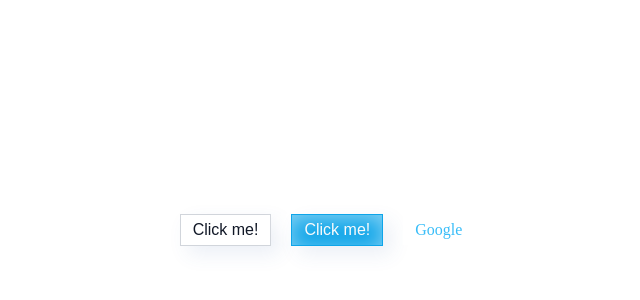
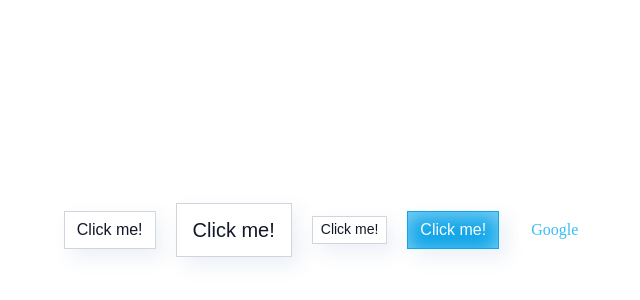
Before and after one commit to AITuring/Archery, a React (Vite) app: page / in a window 1280 px wide. Shown: the part 178-478 px from the top of the page, without its empty margins (313-953 px from the left). Built offline with nearby package versions, Linux system fonts and the light colour scheme.

Commit message:
增加了大小按钮相关变量

```diff
--- a/src/App.tsx
+++ b/src/App.tsx
@@ -8,6 +8,12 @@ function App() {
   return (
     <div className="app">
       <Button>Click me!</Button>
+      <Button
+        size={ButtonSize.Large}
+      >Click me!</Button>
+      <Button
+        size={ButtonSize.Small}
+      >Click me!</Button>
       <Button
         btnType={ButtonType.Primary}
       >Click me!</Button>
--- a/src/components/Button/style.less
+++ b/src/components/Button/style.less
@@ -2,6 +2,7 @@
   font-size: @btn-font-size;
   background-color: @body-bg;
   color: @body-color;
+  line-height: @line-height-base;
   padding: @btn-padding-y @btn-padding-x;
   border: .12rem solid @gray-300;
   margin: 10px;
@@ -9,7 +10,9 @@
   box-shadow: 8px 8px 20px 0 rgb(55 99 170 / 10%), -8px -8px 20px 0 #fff, inset 0 4px 20px 0 hsl(0deg 0% 100% / 50%);
 }
 
-.btn:hover, .btn:focus, .btn:active {
+.btn:hover,
+.btn:focus,
+.btn:active {
   color: @primary;
   border-color: @primary;
 }
@@ -20,7 +23,9 @@
   color: @gray-50;
 }
 
-.btn-primary:hover, .btn-primary:focus, .btn-primary:active {
+.btn-primary:hover,
+.btn-primary:focus,
+.btn-primary:active {
   color: @gray-50;
   background-color: @blue;
   border-color: @blue;
@@ -32,3 +37,15 @@
   color: @link;
   text-decoration: none;
 }
+
+.btn-lg {
+  padding: @btn-padding-y-lg @btn-padding-x-lg;
+  font-size: @btn-font-size-lg;
+  line-height: @line-height-lg;
+}
+
+.btn-sm {
+  padding: @btn-padding-y-sm @btn-padding-x-sm;
+  font-size: @btn-font-size-sm;
+  line-height: @line-height-sm;
+}
--- a/src/style/var.less
+++ b/src/style/var.less
@@ -54,7 +54,7 @@
 // line-height
 @line-height-base: 1.5;
 @line-height-sm: 1.25;
-@line-height-lg: 1.75;
+@line-height-lg: 1.625;
 
 
 @h1-font-size: @font-size-base * 2.5;
@@ -83,6 +83,13 @@
 @btn-font-family: @font-family-base;
 @btn-line-height: @line-height-base;
 
-// button-sm button-lg
+// button-sm
 @btn-font-size-sm: @font-size-sm;
+@btn-line-height-sm: @line-height-sm;
+@btn-padding-x-sm: .5rem;
+@btn-padding-y-sm: .25rem;
+// button-lg
+@btn-padding-x-lg: 1rem;
+@btn-padding-y-lg: .625rem;
 @btn-font-size-lg: @font-size-lg;
+@btn-line-height-lg: @line-height-base;
```
